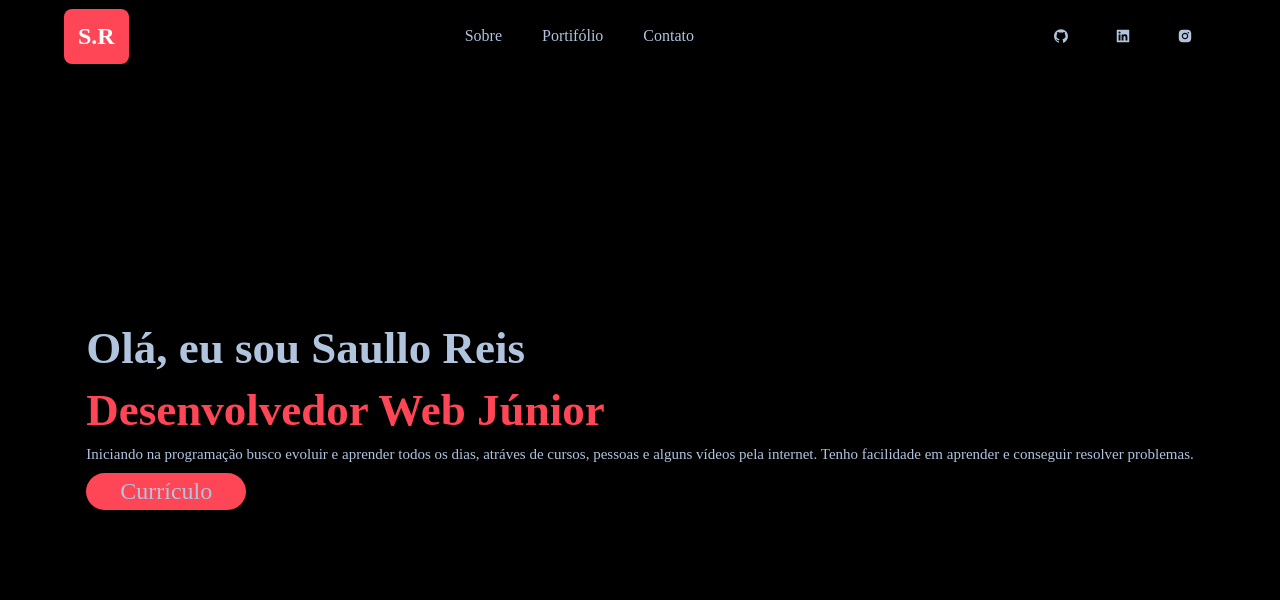
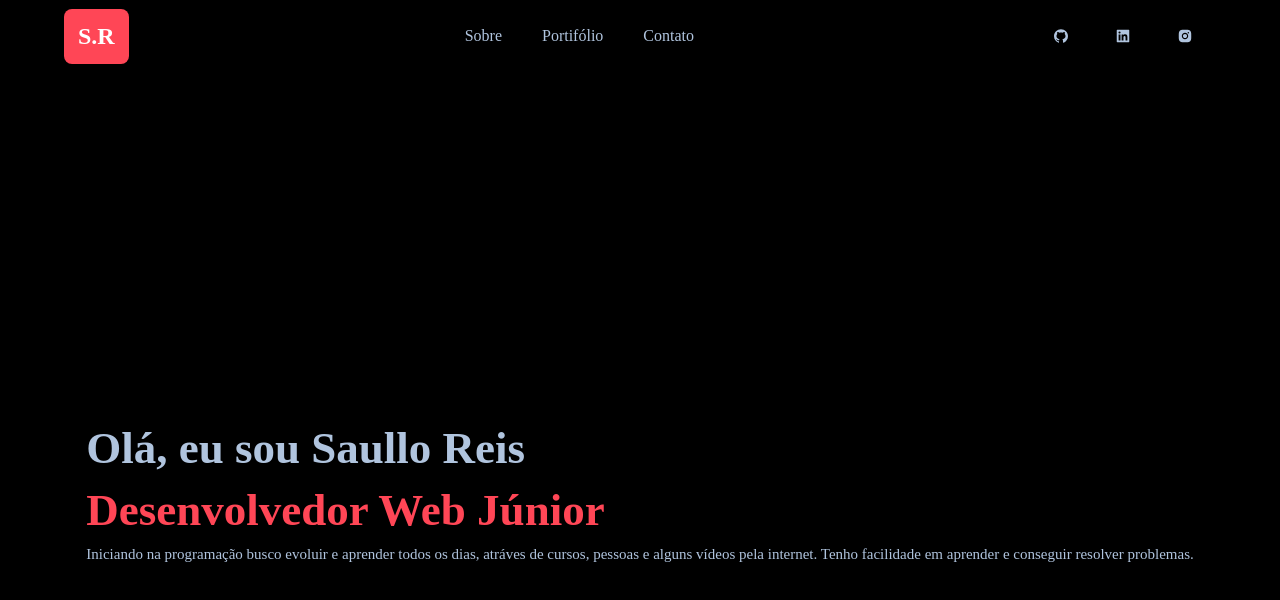
Before and after one commit to saullo-reis/saulloreis, a React (Vite) app: page / in a window 1280 px wide. Shown: the top 600 px of the page. Built offline with nearby package versions, Linux system fonts and the light colour scheme; a web font is replaced by a local one.

Commit message:
modificando o padding

```diff
--- a/src/intro/intro.tsx
+++ b/src/intro/intro.tsx
@@ -10,9 +10,6 @@ export const Intro = () => {
           atráves de cursos, pessoas e alguns vídeos pela internet. Tenho
           facilidade em aprender e conseguir resolver problemas.
         </p>
-        <a  className='intro-curriculo' href="./assets/curriculo" download>
-          Currículo
-        </a>
       </section>
     );
 }
--- a/src/intro/style.sass
+++ b/src/intro/style.sass
@@ -2,7 +2,7 @@
     display: flex
     flex-direction: column
     justify-content: center
-    padding: 250px 20px
+    padding: 350px 20px
     font-size: 30px
     max-width: 1200px
     animation: slideUp 1.7s ease
@@ -15,17 +15,3 @@
     &-about
         color: #B0C4DE
         font-size: 15px
-    &-curriculo
-        margin: 10px 0
-        color: #b0c4de
-        background-color: #FF4656
-        width: 150px
-        display: flex
-        justify-content: center
-        padding: 5px
-        align-items: center
-        border-radius: 20px
-        transition: .7s
-        font-size: 24px
-        &:hover
-            background-color: #921c26
```
